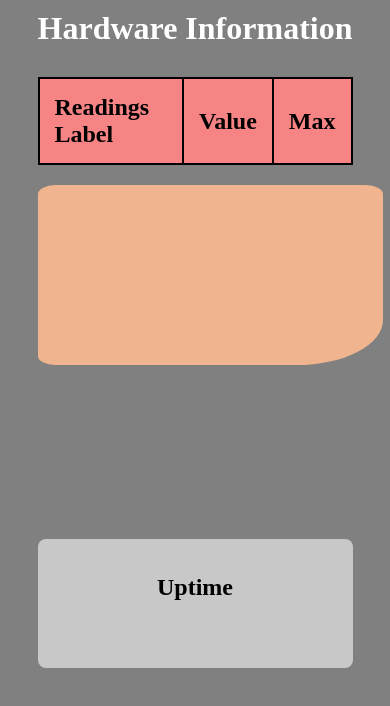
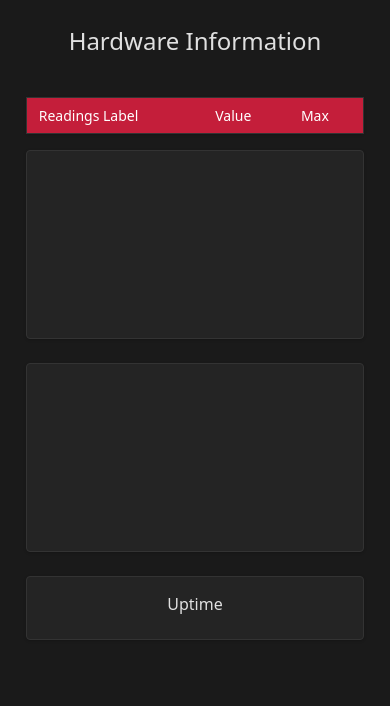
Before and after one commit to TeejMcSteez/SRSM, a plain HTML site: page public/protected/index.html in a window 390 px wide. Drawn offline with nearby package versions, Linux system fonts and the light colour scheme; no server answers.

Commit message:
Made index look better and added cdn into helmet config for graph.js

```diff
--- a/index.js
+++ b/index.js
@@ -135,10 +135,10 @@ const helmetConfig = {
     contentSecurityPolicy: {
         directives: {
             defaultSrc: ["'self"],
-            scriptSrc: ["'self'", "'unsafe-inline'", "cdjns"],
+            scriptSrc: ["'self'", "'unsafe-inline'", "cdn.jsdeliver.net"],
             styleSrc: ["'self'", "'unsafe-inline'"],
-            connectSrc: ["'self'", `${HOSTNAME}`],
-            formAction: ["'self'", `${HOSTNAME}`],
+            connectSrc: ["'self'"],
+            formAction: ["'self'"],
             imgSrc: ["'self'", "data:", "https:"],
             upgradeInsecureRequests: [],
         },
--- a/public/protected/index.html
+++ b/public/protected/index.html
@@ -4,101 +4,137 @@
     <meta charset="UTF-8">
     <meta name="viewport" content="width=device-width, initial-scale=1.0">
     <title>Remote PC Readings</title>
-    <script src="https://cdn.jsdelivr.net/npm/chart.js"></script> <!--Used for charts-->
+    <script src="https://cdn.jsdelivr.net/npm/chart.js"></script>
 </head>
 <body>
     <style>
+        :root {
+            --bg-primary: #1a1a1a;
+            --bg-secondary: #242424;
+            --text-primary: #e0e0e0;
+            --text-secondary: #a0a0a0;
+            --border-color: #333333;
+            --accent: #c41e3a;
+            --chart-bg: #242424;
+            --success: #4caf50;
+            --error: #ff1744;
+        }
+
         body {
             height: 100%;
             width: 100%;
-            background-color: grey;
-            margin: 0; /* Remove default body margins for consistent layout */
+            background-color: var(--bg-primary);
+            margin: 0;
             display: flex;
-            flex-direction: column; /* Organize title and content vertically */
-            align-items: center; /* Center the title horizontally */
+            flex-direction: column;
+            align-items: center;
+            font-family: system-ui, -apple-system, BlinkMacSystemFont, 'Segoe UI', Roboto, sans-serif;
+            color: var(--text-primary);
         }
 
         h1 {
-            margin: 10px 0; /* Add some space above and below the title */
-            text-align: center; /* Center the title text */
-            font-size: 2em;
-            color: white; /* Stand out against grey background */
+            margin: 24px 0;
+            color: var(--text-primary);
+            font-size: 24px;
+            font-weight: 500;
         }
 
         #content {
-            flex: 1;
             display: flex;
             justify-content: space-between;
-            width: 100%; /* Take full width of the page */
-            align-items: flex-start; /* Align table and chart to the top */
-            padding: 20px; /* Add space around the content */
-            box-sizing: border-box; /* Include padding in width calculations */
+            width: 95%;
+            max-width: 1400px;
+            gap: 24px;
+            padding: 0 24px 24px;
+            box-sizing: border-box;
         }
-        /*Making all graphics and uptime display vertically beside the table on desktop*/
+
         #graphics {
             flex: 2;
             display: flex;
             flex-direction: column;
-            padding: 20px;
+            gap: 24px;
         }
 
         table {
-            width: 40%; /* Table takes up 40% of the width */
-            margin: 0; /* Remove extra margin */
-            background-color: rgb(247, 132, 132); /* Stand out against grey background */
-            border-collapse: collapse; /* Remove extra space between cells */
+            flex: 1;
+            background: var(--bg-secondary);
+            border: 1px solid var(--border-color);
+            border-radius: 4px;
+            border-collapse: collapse;
+            box-shadow: 0 1px 3px rgba(0, 0, 0, 0.2);
         }
 
         th, td {
-            font-size: x-large;
-            border: 2px solid black; /* Define cell borders */
-            padding: 15px;
-            text-align: left; /* Align text to the left for readability */
+            padding: 12px 16px;
+            text-align: left;
+            border-bottom: 1px solid var(--border-color);
+            font-size: 14px;
         }
 
-        #doughnut {
-            padding: 15px;
-            margin: 0; /* Remove margin to align with table */
-            display: flex;
-            justify-content: center; /* Center the canvas inside the container */
-            align-items: center;
-            background-color: rgb(240, 181, 142); /* Optional: Background for chart container */
-            border-radius: 5% 5% 25% 5%;
+        th {
+            background: var(--accent);
+            color: white;
+            font-weight: 500;
+        }
+
+        td {
+            color: var(--text-primary);
+        }
+
+        tr:hover {
+            background: rgba(255, 255, 255, 0.05);
+        }
+
+        #doughnut, #bar {
+            background: var(--bg-secondary);
+            border: 1px solid var(--border-color);
+            border-radius: 4px;
+            padding: 16px;
+            box-shadow: 0 1px 3px rgba(0, 0, 0, 0.2);
+        }
+
+        #uptime {
+            background: var(--bg-secondary);
+            border: 1px solid var(--border-color);
+            border-radius: 4px;
+            padding: 16px;
+            text-align: center;
+            box-shadow: 0 1px 3px rgba(0, 0, 0, 0.2);
+        }
+
+        #uptime h2 {
+            color: var(--text-primary);
+            margin: 0 0 8px 0;
+            font-size: 16px;
+            font-weight: 500;
+        }
+
+        #uptimeHolder {
+            color: var(--text-primary);
+            font-size: 20px;
+            font-weight: 500;
+            margin: 0;
         }
 
         canvas {
             max-width: 100%;
-            max-height: 100%; /* Ensure the canvas scales with its container */
+            max-height: 100%;
         }
 
-        #uptime {
-            display: flex;
-            flex-direction: column;
-            margin-top: 20px;
-            background-color: rgb(200, 200, 200);
-            padding: 15px;
-            border-radius: 8px;
-            text-align: center;
-            color: black;
-        }
-
-        @media screen and (max-width: 992px) { /* For mobile screens */
+        @media screen and (max-width: 992px) {
             #content {
                 flex-direction: column;
-                justify-content: space-evenly;
-                align-items: center;
+                padding: 16px;
+                gap: 16px;
             }
 
-            table {
-                width: 90%; /* Expand table for smaller screens */
+            table, #graphics {
+                width: 100%;
             }
 
-            #graphics {
-                width: 90%; /* Ensure graphics fit well */
-            }
-
-            #doughnut {
-                width: 100%; /* Make chart container responsive */
+            th, td {
+                padding: 8px 12px;
             }
         }
     </style>
@@ -106,7 +142,6 @@
     <h1>Hardware Information</h1>
 
     <div id="content">
-
         <table id="readingsTable">
             <thead>
                 <tr>
@@ -133,8 +168,6 @@
                 <p id="uptimeHolder"></p>
             </div>
         </div>
-
-
     </div>
 
     <script>
@@ -157,7 +190,8 @@
                     datasets: [{
                         label: 'GB',
                         data: [chartInformation[0], chartInformation[1]],
-                        backgroundColor: ['rgb(50, 150, 50)', 'rgb(255, 50, 0)'],
+                        backgroundColor: ['#4caf50', '#c41e3a'],
+                        borderWidth: 0,
                         hoverOffset: 4
                     }]
                 };
@@ -167,25 +201,26 @@
                     datasets: [{
                         label: 'Processes',
                         data: [loadAvg[0], loadAvg[1], loadAvg[2]],
-                        backgroundColor: ["rgb(255, 0, 50)","rgb(0, 250, 50)","rgb(50, 15, 250)"],
+                        backgroundColor: ["#ff1744","#ff4569","#ff8095"],
+                        borderWidth: 0,
                         hoverOffset: 4
                     }]
                 };
 
-                const doughnutOptions = {
+                const sharedOptions = {
                     plugins: {
+                        legend: {
+                            labels: {
+                                color: '#e0e0e0'
+                            }
+                        },
                         title: {
+                            color: '#e0e0e0',
                             display: true,
-                            text: "Memory Usage"
-                        }
-                    }
-                };
-
-                const loadOptions = {
-                    plugins: {
-                        title: {
-                            display: true,
-                            text: "Load Average"
+                            font: {
+                                size: 16,
+                                weight: 500
+                            }
                         }
                     }
                 };
@@ -193,13 +228,41 @@
                 const doughnutConfig = {
                     type: 'doughnut',
                     data: doughnutData,
-                    options: doughnutOptions
+                    options: {
+                        ...sharedOptions,
+                        plugins: {
+                            ...sharedOptions.plugins,
+                            title: {
+                                ...sharedOptions.plugins.title,
+                                text: "Memory Usage"
+                            }
+                        }
+                    }
                 };
 
                 const loadConfig = {
                     type: "bar",
                     data: loadData,
-                    options: loadOptions
+                    options: {
+                        ...sharedOptions,
+                        plugins: {
+                            ...sharedOptions.plugins,
+                            title: {
+                                ...sharedOptions.plugins.title,
+                                text: "Load Average"
+                            }
+                        },
+                        scales: {
+                            y: {
+                                ticks: { color: '#e0e0e0' },
+                                grid: { color: '#333333' }
+                            },
+                            x: {
+                                ticks: { color: '#e0e0e0' },
+                                grid: { color: '#333333' }
+                            }
+                        }
+                    }
                 };
 
                 const memctx = document.getElementById("memoryDoughnut").getContext('2d');
@@ -247,7 +310,6 @@
 
                 combinedReadings.forEach(reading => {
                     const row = document.createElement('tr');
-                    // Labels readings based of value type
                     if (reading.LABEL.includes("fan")) {
                             if (!maxFanInputs[reading.LABEL] || reading.VALUE > maxFanInputs[reading.LABEL]) {
                                 maxFanInputs[reading.LABEL] = reading.VALUE;
@@ -257,7 +319,6 @@
                             <td>${reading.VALUE} RPM</td>
                             <td>${maxFanInputs[reading.LABEL]} RPM</td>
                         `;
-                        tableBody.appendChild(row);
                     } else if (voltRegex.test(reading.LABEL)) {
                         if (!maxVoltages[reading.LABEL] || reading.VALUE > maxVoltages[reading.LABEL]) {
                                 maxVoltages[reading.LABEL] = reading.VALUE;
@@ -267,7 +328,6 @@
                             <td>${reading.VALUE} V</td>
                             <td>${maxVoltages[reading.LABEL]} V</td>
                         `;
-                        tableBody.appendChild(row);
                     } else if (tempRegex.test(reading.LABEL)) {
                         if (!tempMaxes[reading.LABEL] || reading.VALUE > tempMaxes[reading.LABEL]) {
                                 tempMaxes[reading.LABEL] = reading.VALUE;
@@ -277,14 +337,13 @@
                             <td>${reading.VALUE} °C</td>
                             <td>${tempMaxes[reading.LABEL]} °C</td>
                         `;
-                        tableBody.appendChild(row);
                     } else {
                         row.innerHTML = `
                         <td>${reading.LABEL}</td>
                         <td>${reading.VALUE}</td>
                         `;
-                        tableBody.appendChild(row);
                     }
+                    tableBody.appendChild(row);
                 });
 
                 const uptimeResponse = await fetch('/api/uptime');
@@ -300,8 +359,6 @@
         startChart();
         updateValues();
         setInterval(updateValues, 3000);
-
     </script>
-
 </body>
 </html>
```
